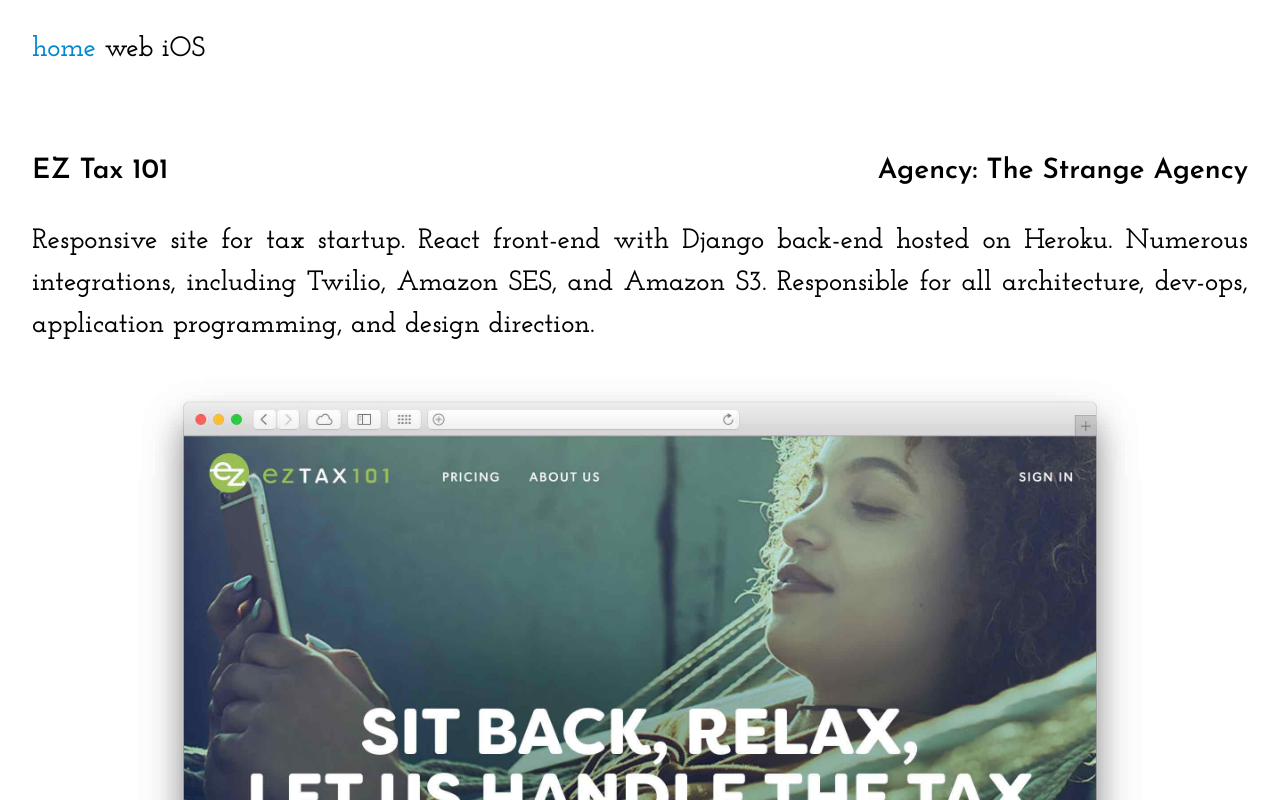
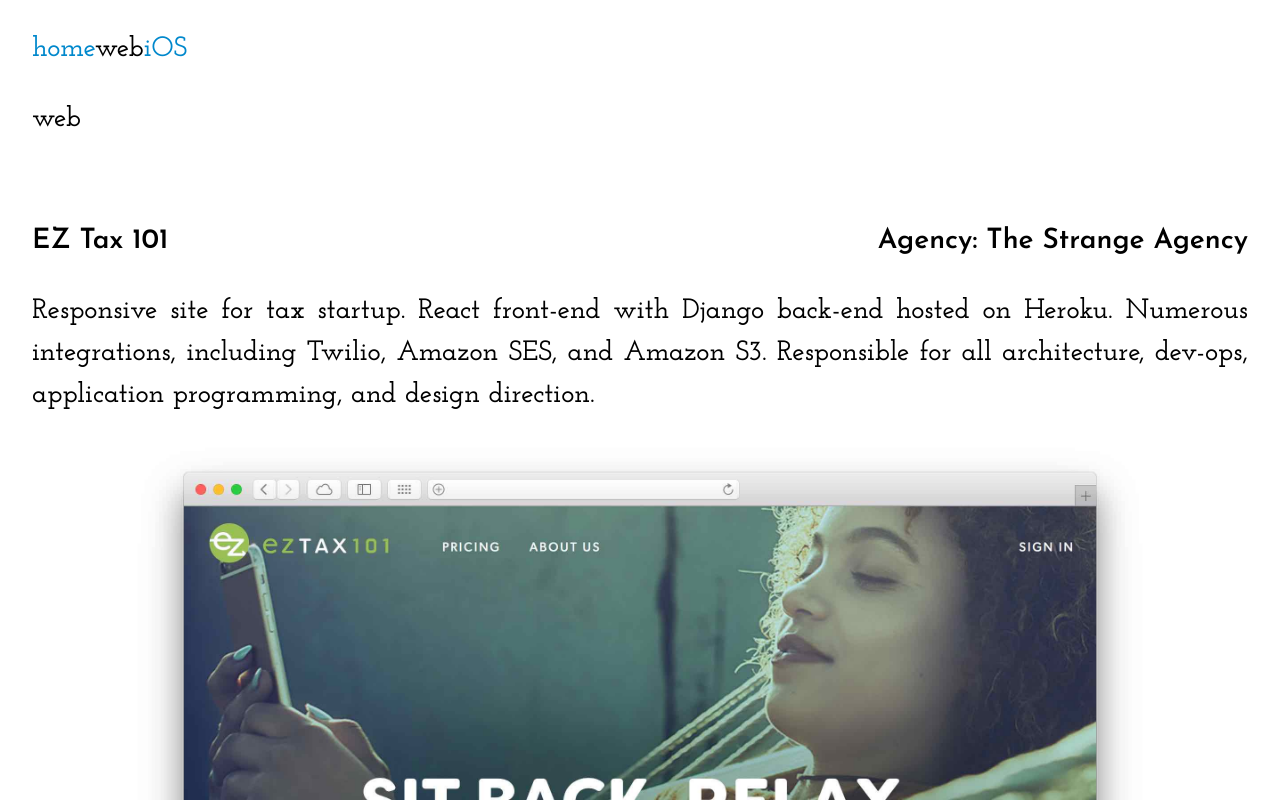
Before and after one commit to lucaskuzma/lk-site, a Vue app: page /#/web in a window 1280 px wide. Shown: the top 800 px of the page. Built offline with nearby package versions, Linux system fonts and the light colour scheme.

Commit message:
router passing props

```diff
--- a/src/components/Home.vue
+++ b/src/components/Home.vue
@@ -3,7 +3,7 @@
     <div>
       <p>Lucas Kuzma is an itinerant <a title="The Strange Agency" href="http://the.strange.agency" target="_blank">application programmer</a> and <a title="Strange Software" href="http://strange.software">creative coder</a></p>
 
-      <p>focused on <router-link class="" to="/web">web</router-link> and iOS</p>
+      <p>focused on <router-link to="/web">web</router-link> and <router-link to="/ios">iOS</router-link></p>
 
       <p>with a <a href="http://lucaskuzma.github.io/docs/cv/kuzma.html">background</a> in computer science, media art, music, and audio analysis, synthesis, and visualization</p>
 
--- a/src/components/Portfolio.vue
+++ b/src/components/Portfolio.vue
@@ -1,8 +1,17 @@
 <template>
   <div>
 
-    <p><router-link class="" to="/">home</router-link> web iOS</p>
+    <p>
+      <router-link class="" to="/">home</router-link>
 
+      <router-link v-if="section != 'web'" to="/web">web</router-link>
+      <span v-else>web</span>
+
+      <router-link v-if="section != 'ios'" to="/ios">iOS</router-link>
+      <span v-else>iOS</span>
+    </p>
+
+    <p>{{section}}</p>
     <div v-if="projects && projects.length">
       <div class="project" v-for="project of projects" :key="project.id">
         <p>
@@ -25,6 +34,7 @@
 
 <script>
 export default {
+  props: ['section'],
   data: () => ({
     projects: [
       {
--- a/src/router/index.js
+++ b/src/router/index.js
@@ -14,8 +14,13 @@
     },
     {
       path: '/web',
-      name: 'Portfolio',
-      component: Portfolio
+      component: Portfolio,
+      props: { section: 'web' }
+    },
+    {
+      path: '/ios',
+      component: Portfolio,
+      props: { section: 'ios' }
     }
   ]
 })
```
